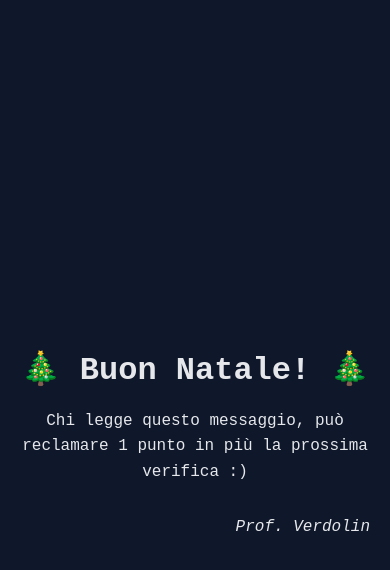
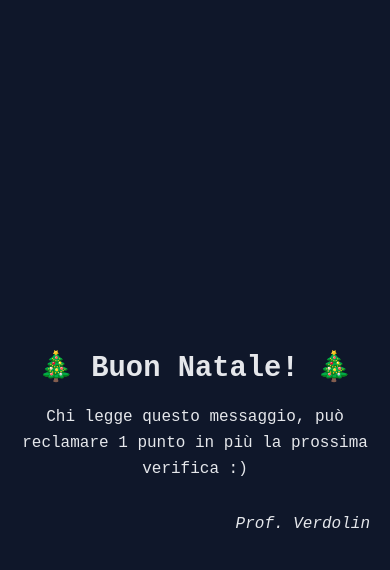
Before and after one commit to MattiaVerdolin/MerryChristmas, a plain HTML site: page index.html in a window 390 px wide. Both pictures are taken after a click on the element 195 px from the left and 442 px from the top of the page. Drawn offline with Linux system fonts and the light colour scheme.

Commit message:
Update index.html

```diff
--- a/index.html
+++ b/index.html
@@ -78,7 +78,6 @@
     to { opacity: 1; }
   }
 
-  /* Migliorie extra per mobile */
   @media (max-width: 600px) {
     .gift {
       width: 170px;
@@ -86,7 +85,7 @@
     }
 
     .message h1 {
-      font-size: 2rem;
+      font-size: 1.8rem;
     }
 
     .message p {
```
